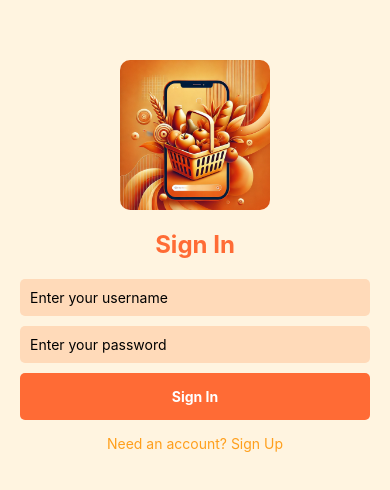
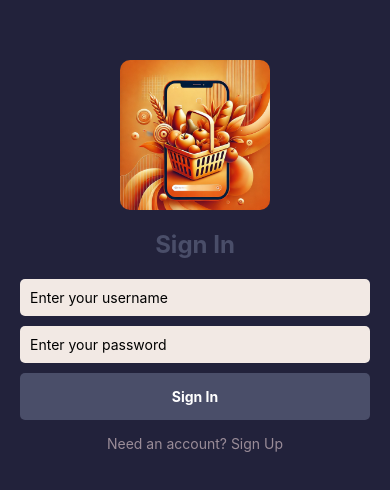
Before and after one commit to sphllzulu/shopifyrn, a React Native app: screen /Auth in a window 390 px wide. Shown: the part 166-656 px from the top of the page. Built offline with nearby package versions, Linux system fonts and the light colour scheme.

Commit message:
changed my entire color pallete

```diff
--- a/src/theme/colors.js
+++ b/src/theme/colors.js
@@ -1,10 +1,10 @@
 
 export const colors = {
-    background: '#FFF4E0',
-    primary: '#FF6B35',
+    background: '#22223b',
+    primary: '#4a4e69',
     secondary: '#F7B801',
-    accent: '#FF9F1C',
+    accent: '#9a8c98',
     text: '#262626',
-    lightOrange: '#FFDAB9',
-    darkOrange: '#FF5733'
+    lightOrange: '#f2e9e4',
+    darkOrange: '#c9ada7'
   };
```
